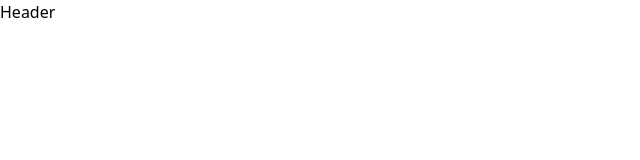
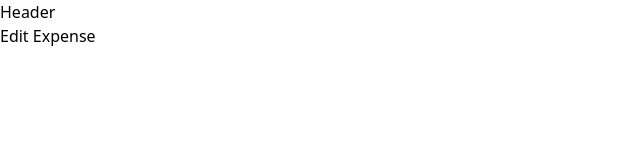
Before and after one commit to josh098741/Budget-Tracker, a React (Vite) app in the folder Frontend/: page /edit-expense/1 in a window 1280 px wide. Before the commit this address had no page. Shown: the top 160 px of the page, without its empty margins (0-640 px from the left). Built offline with nearby package versions, Linux system fonts and the light colour scheme.

Commit message:
Additional commit

```diff
--- a/Frontend/src/App.jsx
+++ b/Frontend/src/App.jsx
@@ -1,6 +1,8 @@
 import { Routes,Route } from 'react-router-dom'
 import Home from './pages/Home'
 import Header from './components/Header'
+import AddExpense from './pages/AddExpense'
+import EditExpense from './pages/EditExpense'
 
 function App() {
 
@@ -9,6 +11,8 @@ function App() {
       <Header />
       <Routes>
         <Route path="/" element={<Home />} />
+        <Route path="/add-expense" element={<AddExpense />} />
+        <Route path="/edit-expense/:id" element={<EditExpense />} />
       </Routes>
     </div>
   );
--- a/Frontend/src/pages/AddExpense.jsx
+++ b/Frontend/src/pages/AddExpense.jsx
@@ -4,7 +4,7 @@
 function AddExpense(){
 
     return(
-        <div></div>
+        <div>Add Expense</div>
     );
 }
 
--- a/Frontend/src/pages/EditExpense.jsx
+++ b/Frontend/src/pages/EditExpense.jsx
@@ -3,7 +3,7 @@
 function EditExpense(){
 
     return(
-        <div></div>
+        <div>Edit Expense</div>
     );
 }
 
--- a/Frontend/src/pages/Home.jsx
+++ b/Frontend/src/pages/Home.jsx
@@ -4,7 +4,7 @@
 function Home(){
 
     return(
-        <div>Home</div>
+        <div></div>
     );
 }
 
```
